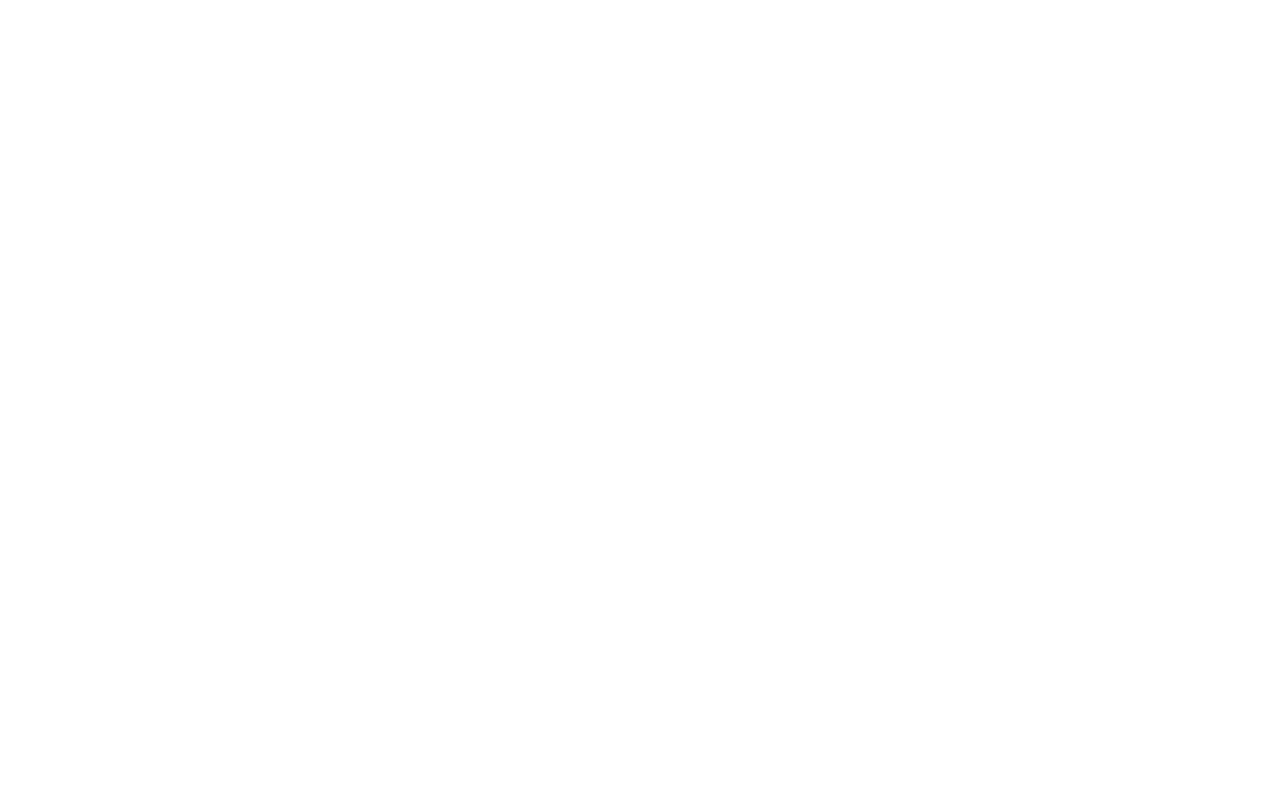
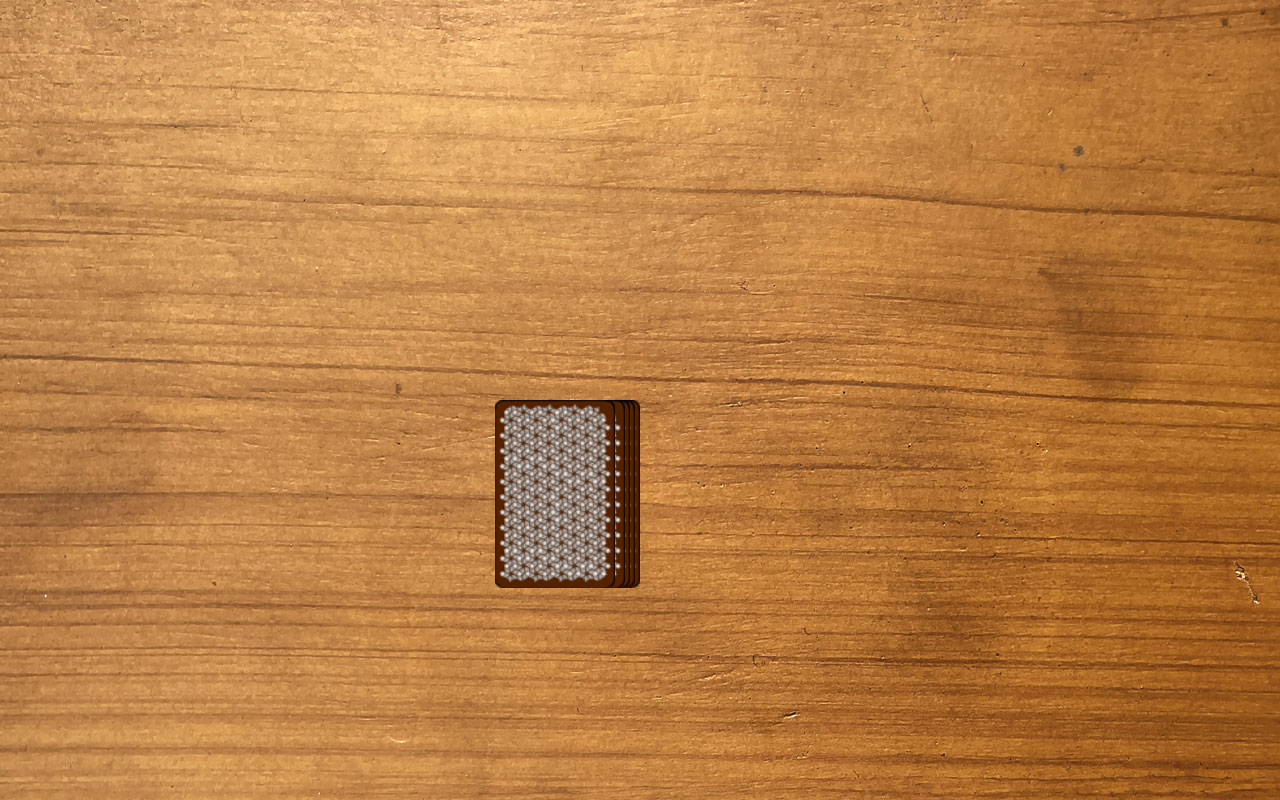
Before and after one commit to davidlreg/ring-of-fire, an Angular app: page /game in a window 1280 px wide. Before the commit this address led to /. Built offline with nearby package versions, Linux system fonts and the light colour scheme.

Commit message:
added animation to uncover card

```diff
--- a/src/app/app.routes.ts
+++ b/src/app/app.routes.ts
@@ -1,4 +1,8 @@
 import { Routes } from '@angular/router';
 import { StartScreenComponent } from './start-screen/start-screen.component';
+import { GameComponent } from './game/game.component';
 
-export const routes: Routes = [{ path: '', component: StartScreenComponent }];
+export const routes: Routes = [
+  { path: '', component: StartScreenComponent },
+  { path: 'game', component: GameComponent },
+];
--- /dev/null
+++ b/src/app/game/game.component.html
@@ -0,0 +1,22 @@
+<div class="field">
+  <div class="card-stack">
+    <img
+      [ngStyle]="{ 'right.px': i * 5 }"
+      *ngFor="let c of [0, 1, 2, 3]; let i = index"
+      src="/assets/img/cards/card_cover.png"
+    />
+    <img
+      (click)="takeCard()"
+      class="top-card"
+      style="right: 25px"
+      src="/assets/img/cards/card_cover.png"
+    />
+    <img
+      (click)="takeCard()"
+      *ngIf="pickCardAnimation"
+      class="pick-card"
+      style="right: 25px"
+      src="/assets/img/cards/ace_1.png"
+    />
+  </div>
+</div>
--- /dev/null
+++ b/src/app/game/game.component.scss
@@ -0,0 +1,47 @@
+.field {
+  width: 100vw;
+  height: 100vh;
+  max-width: 100%;
+  background-image: url("/assets/img/wood-background-texture.jpg");
+  display: flex;
+  justify-content: center;
+  align-items: center;
+}
+
+.card-stack {
+  position: relative;
+
+  img {
+    position: absolute;
+    width: 120px;
+  }
+}
+
+.top-card {
+  cursor: pointer;
+  transition: all 125ms ease-in-out;
+  &:hover {
+    transform: scale(1.05) translateY(-10px);
+  }
+}
+
+.pick-card {
+  transition: all 125 ease-in-out;
+  animation: pick-card-animation 1s ease-in-out;
+  transform: scale(1.1) translateX(140px) translateY(-180px) rotate(-10deg);
+}
+
+@keyframes pick-card-animation {
+  0% {
+    transform: scale(1);
+  }
+  40% {
+    transform: scale(1.3);
+  }
+  60% {
+    transform: scale(1.3);
+  }
+  100% {
+    transform: scale(1.1) translateX(140px) translateY(-180px) rotate(-10deg);
+  }
+}
--- /dev/null
+++ b/src/app/game/game.component.ts
@@ -0,0 +1,17 @@
+import { CommonModule } from '@angular/common';
+import { Component } from '@angular/core';
+
+@Component({
+  selector: 'app-game',
+  standalone: true,
+  imports: [CommonModule],
+  templateUrl: './game.component.html',
+  styleUrl: './game.component.scss',
+})
+export class GameComponent {
+  pickCardAnimation = false;
+
+  takeCard() {
+    this.pickCardAnimation = true;
+  }
+}
--- a/src/app/start-screen/start-screen.component.html
+++ b/src/app/start-screen/start-screen.component.html
@@ -1,3 +1,6 @@
 <div class="start-screen">
   <img src="assets/img/start-screen-image.png" />
+  <div class="start-label-box">
+    <img (click)="newGame()" src="assets/img/gold-start-button.png" />
+  </div>
 </div>
--- a/src/app/start-screen/start-screen.component.scss
+++ b/src/app/start-screen/start-screen.component.scss
@@ -7,7 +7,27 @@
   display: flex;
   justify-content: center;
   align-items: center;
+
   img {
     height: 100vh;
   }
 }
+
+.start-label-box {
+  position: absolute;
+  left: 0;
+  right: 0;
+  display: flex;
+  justify-content: center;
+  bottom: 220px;
+
+  img {
+    width: 40vw;
+    height: auto;
+
+    &:hover {
+      filter: brightness(1.1);
+      cursor: pointer;
+    }
+  }
+}
--- a/src/app/start-screen/start-screen.component.ts
+++ b/src/app/start-screen/start-screen.component.ts
@@ -1,13 +1,19 @@
 import { Component } from '@angular/core';
 import { CommonModule } from '@angular/common';
+import { Router } from '@angular/router';
 
 @Component({
   selector: 'app-start-screen',
   standalone: true,
   imports: [CommonModule],
   templateUrl: './start-screen.component.html',
-  styleUrl: './start-screen.component.scss'
+  styleUrl: './start-screen.component.scss',
 })
 export class StartScreenComponent {
+  constructor(private router: Router) {}
 
+  newGame() {
+    // Start Game
+    this.router.navigateByUrl('/game');
+  }
 }
```
Also changed, not shown: src/assets/img/gold-start-button.png (added).
